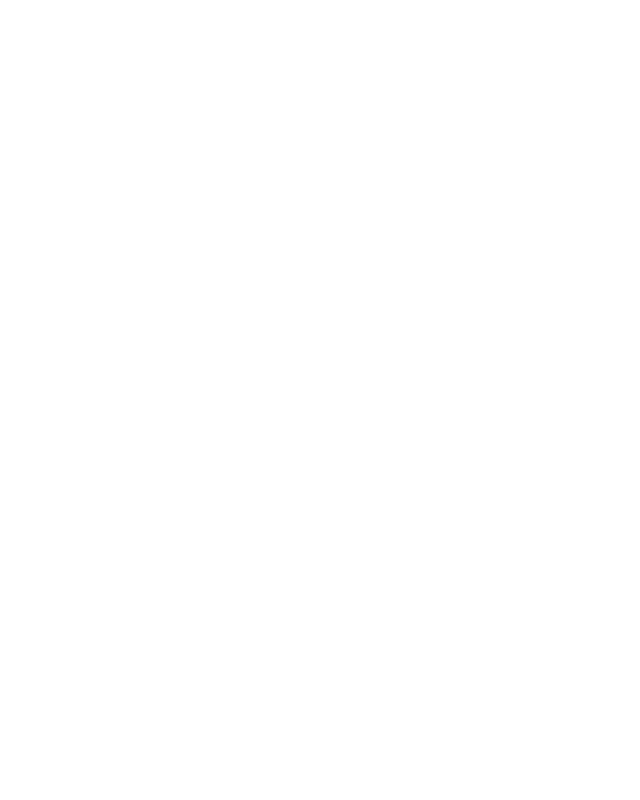
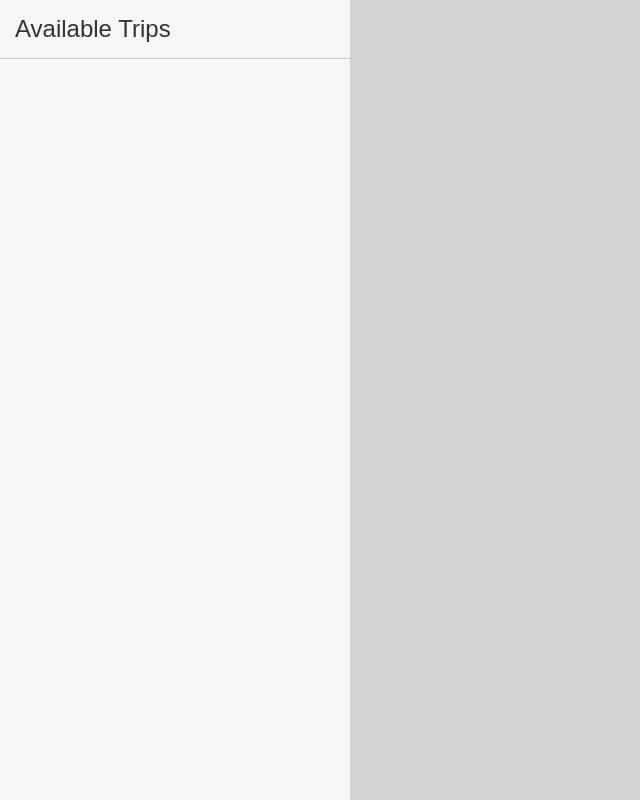
Before and after one commit to Zenemig/metropolis-lab, a Vue app: page / in a window 1280 px wide. Shown: the whole page, without its empty margins (0-640 px from the left). Built offline with nearby package versions, Linux system fonts and the light colour scheme.

Commit message:
feat(app): define basic layout

```diff
--- a/src/App.vue
+++ b/src/App.vue
@@ -1,16 +1,134 @@
 <template>
-  <div id="app">
+  <div id="app" class="l-main-container">
+    <div @click="toggleSidebar" class="a-sidebar-toggle">
+      <font-awesome-icon icon="bars" />
+    </div>
 
+    <aside class="l-sidebar" :class="{'isVisible': showSidebar}">
+      <header class="l-sidebar__header">
+        <h2 class="l-sidebar__title">
+          Available Trips
+        </h2>
+
+        <div class="l-sidebar__close" @click="toggleSidebar">
+          <font-awesome-icon icon="times" />
+        </div>
+      </header>
+    </aside>
+
+    <main class="l-map">
+
+    </main>
   </div>
 </template>
 
 <script>
 
 export default {
-  name: 'app'
+  name: 'app',
+  data: () => {
+    return {
+      showSidebar: false
+    }
+  },
+  methods: {
+    toggleSidebar: function () {
+      this.showSidebar = !this.showSidebar
+    }
+  }
 }
 </script>
 
 <style lang="scss">
+html {
+  box-sizing: border-box;
+}
+*, *::before, *::after {
+  box-sizing: inherit;
+}
+body {
+  margin: 0;
+}
 
+.l-main-container {
+  @media all and (min-width: 768px) {
+    display: flex;
+    flex-flow: row nowrap;
+    justify-content: space-between;
+    align-items: stretch;
+  }
+}
+.l-sidebar {
+  position: absolute;
+  top: 0;
+  left: 0;
+  transform: translateX(-100%);
+  width: 100%;
+  height: 100vh;
+  background-color: #f6f6f6;
+  transition: transform 0.3s ease-in-out;
+  @media all and (min-width: 450px) {
+    box-shadow: 0px 2px 5px grey;
+    max-width: 350px;
+  }
+  @media all and (min-width: 768px) {
+    position: relative;
+    transform: translateX(0);
+    box-shadow: none;
+  }
+  &__header {
+    display: flex;
+    flex-flow: row nowrap;
+    justify-content: space-between;
+    align-items: center;
+    margin-bottom: 15px;
+    padding: 15px;
+    border-bottom: 1px solid #ccc;
+    color: #333;
+  }
+  &__title {
+    margin: 0;
+    font-family: sans-serif;
+    font-weight: 300;
+  }
+  &__close {
+    flex: 0 0 30px;
+    display: flex;
+    flex-flow: row nowrap;
+    justify-content: center;
+    align-items: center;
+    width: 30px;
+    height: 30px;
+    @media all and (min-width: 768px) {
+      display: none;
+    }
+  }
+  &.isVisible {
+    transform: translateX(0);
+  }
+}
+.l-map {
+  width: 100%;
+  height: 100vh;
+  background-color: lightgrey;
+}
+
+.a-sidebar-toggle {
+  display: flex;
+  flex-flow: row nowrap;
+  justify-content: center;
+  align-items: center;
+  position: absolute;
+  top: 15px;
+  left: 15px;
+  box-shadow: 0px 2px 5px grey;
+  border-radius: 50%;
+  width: 30px;
+  height: 30px;
+  background-color: white;
+  color: grey;
+  @media all and (min-width: 768px) {
+    display: none;
+  }
+}
 </style>
```
